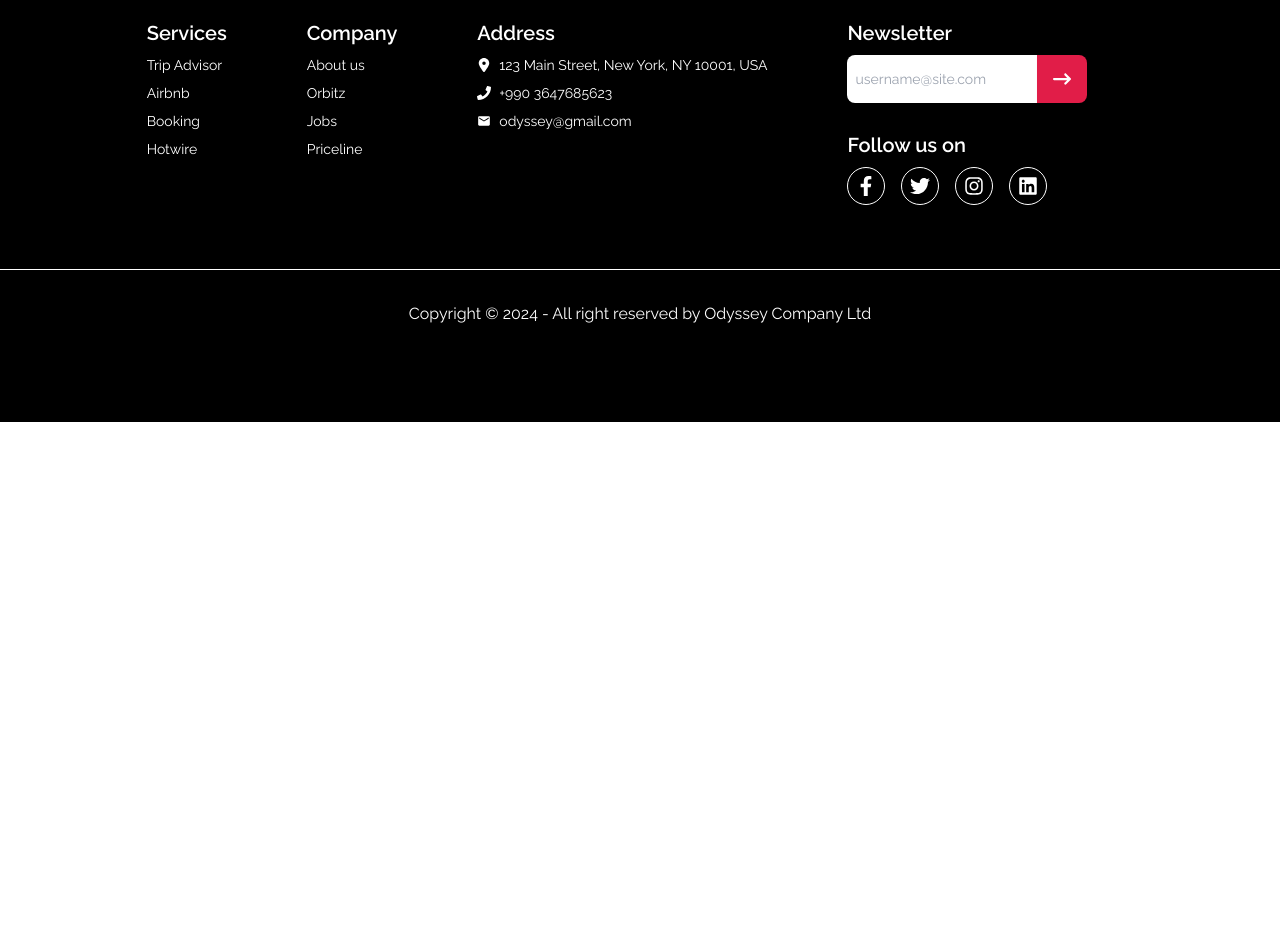
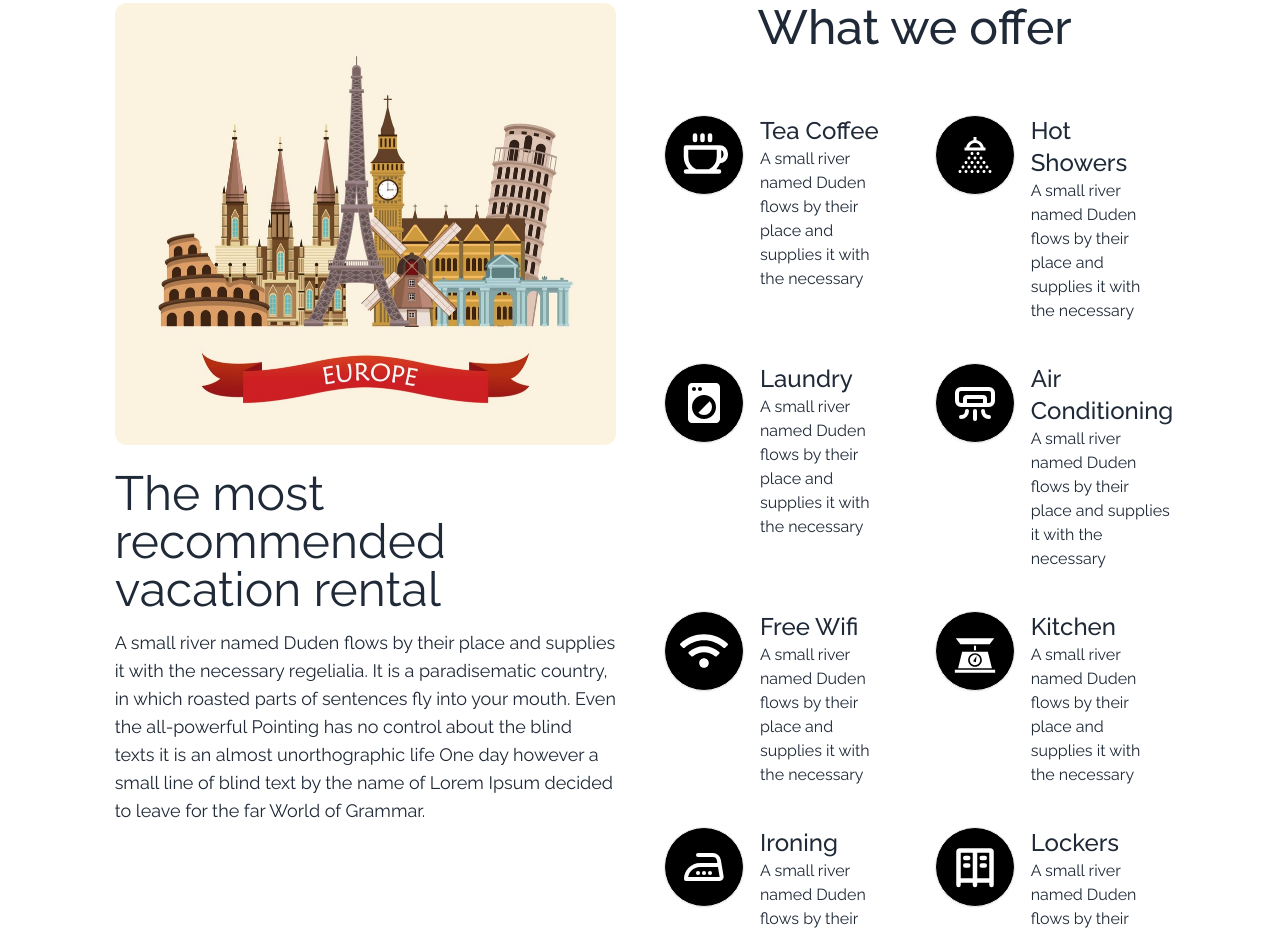
Before and after one commit to tahmedofficial/adventure-odyssey, a React (Vite) app: page / in a window 1280 px wide. Shown: the part 2300-3234 px from the top of the page. Before the commit the page ends 2722 px from the top, so only its background shows below. Built offline with nearby package versions, Linux system fonts and the light colour scheme; no server answers.

Commit message:
finish about section

```diff
--- a/src/pages/About/About.jsx
+++ b/src/pages/About/About.jsx
@@ -1,10 +1,119 @@
+import travelImg from "../../assets/images/europeTravel.jpg";
+import { FaWifi } from "react-icons/fa";
+import { GiKitchenScale } from "react-icons/gi";
+import { LiaShowerSolid } from "react-icons/lia";
+import { MdLocalLaundryService } from "react-icons/md";
+import { PiCoffeeBold, PiLockersBold } from "react-icons/pi";
+import { TbAirConditioning, TbIroning3 } from "react-icons/tb";
 
 
 const About = () => {
 
     return (
-        <div>
+        <div className="md:w-5/6 mx-auto">
+            <h1 className="font-semibold text-center pt-24 pb-10 text-primary_text_color text-4xl">About Us</h1>
 
+            <div className="lg:grid grid-cols-2 px-2 gap-12">
+                <div className="col-span-1">
+                    <img className="rounded-xl" src={travelImg} alt="" />
+                    <h1 className="text-4xl md:text-5xl mt-6">The most recommended vacation rental</h1>
+                    <h3 className="text-lg mt-4">A small river named Duden flows by their place and supplies it with the necessary regelialia. It is a paradisematic country, in which roasted parts of sentences fly into your mouth. Even the all-powerful Pointing has no control about the blind texts it is an almost unorthographic life One day however a small line of blind text by the name of Lorem Ipsum decided to leave for the far World of Grammar.</h3>
+                </div>
+
+                <div className="col-span-1 mt-14 lg:mt-0">
+                    <h1 className="text-4xl text-center md:text-5xl font-medium">What we offer</h1>
+                    <div className="grid grid-cols-1 lg:grid-cols-2 gap-5 lg:gap-10 mt-10 lg:mt-16">
+                        <div className="flex gap-4 mt-4 md:mt-0">
+                            <div className="btn btn-lg btn-circle text-5xl h-20 w-20 bg-primary_text_color text-white">
+                                <PiCoffeeBold />
+                            </div>
+                            <div>
+                                <h1 className="text-2xl font-medium">Tea Coffee</h1>
+                                <h3>
+                                    A small river named Duden flows by their place and supplies it with the necessary
+                                </h3>
+                            </div>
+                        </div>
+                        <div className="flex gap-4 mt-4 md:mt-0">
+                            <div className="btn btn-lg btn-circle text-5xl h-20 w-20 bg-primary_text_color text-white">
+                                <LiaShowerSolid />
+                            </div>
+                            <div>
+                                <h1 className="text-2xl font-medium">Hot Showers</h1>
+                                <h3>
+                                    A small river named Duden flows by their place and supplies it with the necessary
+                                </h3>
+                            </div>
+                        </div>
+                        <div className="flex gap-4 mt-4 md:mt-0">
+                            <div className="btn btn-lg btn-circle text-5xl h-20 w-20 bg-primary_text_color text-white">
+                                <MdLocalLaundryService />
+                            </div>
+                            <div>
+                                <h1 className="text-2xl font-medium">Laundry</h1>
+                                <h3>
+                                    A small river named Duden flows by their place and supplies it with the necessary
+                                </h3>
+                            </div>
+                        </div>
+                        <div className="flex gap-4 mt-4 md:mt-0">
+                            <div className="btn btn-lg btn-circle text-5xl h-20 w-20 bg-primary_text_color text-white">
+                                <TbAirConditioning />
+                            </div>
+                            <div>
+                                <h1 className="text-2xl font-medium">Air Conditioning</h1>
+                                <h3>
+                                    A small river named Duden flows by their place and supplies it with the necessary
+                                </h3>
+                            </div>
+                        </div>
+                        <div className="flex gap-4 mt-4 md:mt-0">
+                            <div className="btn btn-lg btn-circle text-5xl h-20 w-20 bg-primary_text_color text-white">
+                                <FaWifi />
+                            </div>
+                            <div>
+                                <h1 className="text-2xl font-medium">Free Wifi</h1>
+                                <h3>
+                                    A small river named Duden flows by their place and supplies it with the necessary
+                                </h3>
+                            </div>
+                        </div>
+                        <div className="flex gap-4 mt-4 md:mt-0">
+                            <div className="btn btn-lg btn-circle text-5xl h-20 w-20 bg-primary_text_color text-white">
+                                <GiKitchenScale />
+                            </div>
+                            <div>
+                                <h1 className="text-2xl font-medium">Kitchen</h1>
+                                <h3>
+                                    A small river named Duden flows by their place and supplies it with the necessary
+                                </h3>
+                            </div>
+                        </div>
+                        <div className="flex gap-4 mt-4 md:mt-0">
+                            <div className="btn btn-lg btn-circle text-5xl h-20 w-20 bg-primary_text_color text-white">
+                                <TbIroning3 />
+                            </div>
+                            <div>
+                                <h1 className="text-2xl font-medium">Ironing</h1>
+                                <h3>
+                                    A small river named Duden flows by their place and supplies it with the necessary
+                                </h3>
+                            </div>
+                        </div>
+                        <div className="flex gap-4 mt-4 md:mt-0">
+                            <div className="btn btn-lg btn-circle text-5xl h-20 w-20 bg-primary_text_color text-white">
+                                <PiLockersBold />
+                            </div>
+                            <div>
+                                <h1 className="text-2xl font-medium">Lockers</h1>
+                                <h3>
+                                    A small river named Duden flows by their place and supplies it with the necessary
+                                </h3>
+                            </div>
+                        </div>
+                    </div>
+                </div>
+            </div>
         </div>
     );
 };
--- a/src/pages/AllTouristSpots/AllTouristSpots.jsx
+++ b/src/pages/AllTouristSpots/AllTouristSpots.jsx
@@ -1,14 +1,12 @@
-import { useContext, useState } from "react";
+import { useState } from "react";
 import { Link, useLoaderData } from "react-router-dom";
-import { AuthContext } from "../../provider/AuthProviders";
 
 const AllTouristSpots = () => {
 
     const touristPlaces = useLoaderData();
-    const { loading } = useContext(AuthContext);
     const [sortedPlaces, setSortedPlaces] = useState(touristPlaces);
 
-    if (loading) {
+    if (!touristPlaces) {
         return <span className="loading loading-spinner loading-lg text-primary_text_color mx-auto flex justify-center border mt-20"></span>
     }
 
@@ -51,7 +49,11 @@ const AllTouristSpots = () => {
                             <h3 className="text-primary_text_coor text-lg">{tourist.description}</h3>
                             <div className="flex flex-col md:flex-row gap-2 md:gap-6 mt-5">
                                 <h3 className="text-primary_text_coor text-lg"><span className="text-lg font-semibold">Average Cost: </span>{tourist.averageCost}</h3>
+                                <h3 className="text-primary_text_coor text-lg"><span className="text-lg font-semibold">Tota Visitors Per Year: </span>{tourist.totaVisitors}</h3>
+                            </div>
+                            <div className="flex flex-col md:flex-row gap-2 md:gap-6 mt-5">
                                 <h3 className="text-primary_text_coor text-lg"><span className="text-lg font-semibold">Travel Time: </span>{tourist.travelTime}</h3>
+                                <h3 className="text-primary_text_coor text-lg"><span className="text-lg font-semibold">Seasonality: </span>{tourist.seasonality}</h3>
                             </div>
                             <div className="mt-5">
                                 <Link to={`/viewDetails/${tourist._id}`}>
--- a/src/pages/Home/Home.jsx
+++ b/src/pages/Home/Home.jsx
@@ -3,6 +3,7 @@ import Banner from "../Banner/Banner";
 import TouristSpots from "../TouristSpots/TouristSpots";
 import Countryes from "../Countryes/Countryes";
 import WhyChooseUs from "../WhyChooseUs/WhyChooseUs";
+import About from "../About/About";
 
 const Home = () => {
 
@@ -18,6 +19,7 @@ const Home = () => {
             </div>
             <Countryes></Countryes>
             <WhyChooseUs></WhyChooseUs>
+            <About></About>
         </div>
     );
 };
--- a/src/pages/TouristSpots/TouristSpots.jsx
+++ b/src/pages/TouristSpots/TouristSpots.jsx
@@ -7,6 +7,10 @@ import { Link } from "react-router-dom";
 const TouristSpots = () => {
 
     const { touristPlaces } = useContext(AuthContext);
+
+    if (!touristPlaces) {
+        return <span className="loading loading-spinner loading-lg text-primary_text_color mx-auto flex justify-center border mt-20"></span>
+    }
 
     return (
         <div className="md:w-4/6 mx-auto px-3 md:px-0">
--- a/src/pages/WhyChooseUs/WhyChooseUs.jsx
+++ b/src/pages/WhyChooseUs/WhyChooseUs.jsx
@@ -6,7 +6,7 @@ import { SiVorondesign } from "react-icons/si";
 const WhyChooseUs = () => {
     return (
         <div className="md:w-5/6 mx-auto">
-            <h1 className="font-semibold text-center pt-32 pb-8 text-4xl">Wht Choose Us</h1>
+            <h1 className="font-semibold text-center pt-32 text-primary_text_color pb-8 text-4xl">Why Choose Us</h1>
 
             <div className="grid grid-cols-1 md:grid-cols-2 lg:grid-cols-3">
                 <div className="bg-primary_card_color p-8 m-3 rounded-xl">
```
Also changed, not shown: src/assets/images/europeTravel.jpg (added), 1 other file (tests, documents, lock files or other folders).
